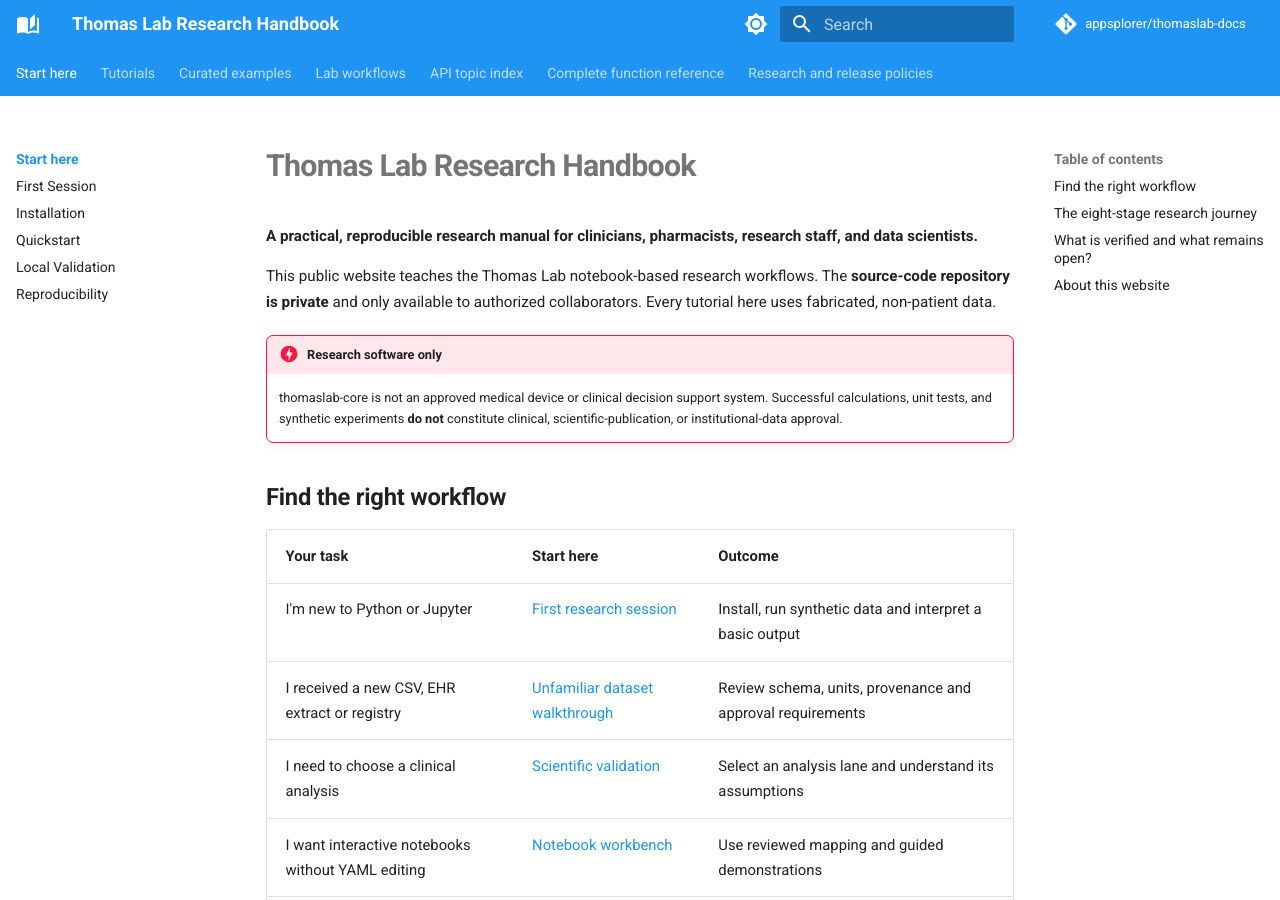
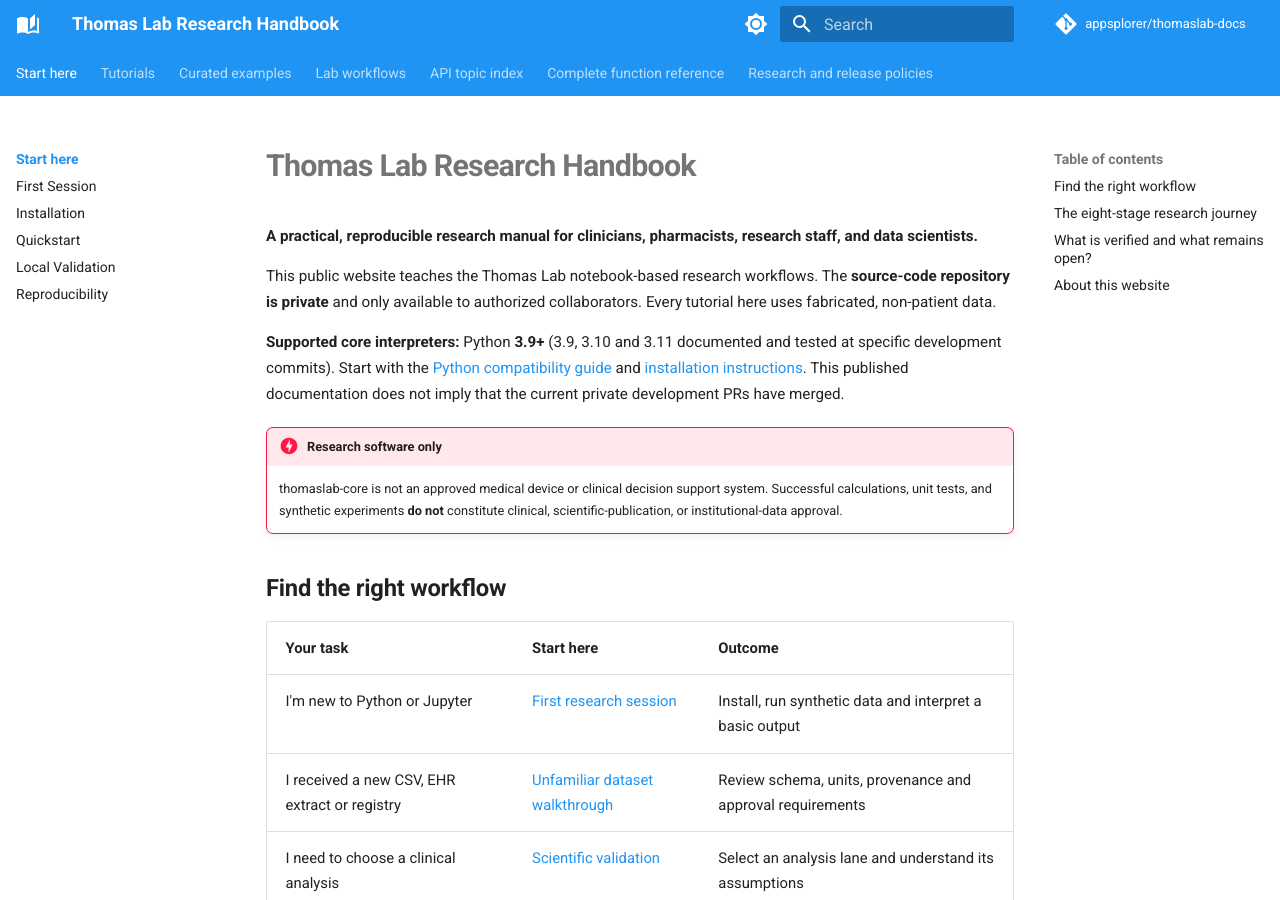
Before and after one commit to appsplorer/thomaslab-docs, an MkDocs documentation site: the page built from docs/index.md, in a window 1280 px wide and 900 px high. Built offline with MkDocs 1.6.1 and Material for MkDocs 9.7.7, drawn with Linux system fonts in a browser that asks for light colours; comment, search, counter and statistics services are not loaded.

Commit message:
docs: align Python 3.9+ environment guidance with private core metadata

```diff
--- a/docs/index.md
+++ b/docs/index.md
@@ -3,6 +3,8 @@
 **A practical, reproducible research manual for clinicians, pharmacists, research staff, and data scientists.**
 
 This public website teaches the Thomas Lab notebook-based research workflows. The **source-code repository is private** and only available to authorized collaborators. Every tutorial here uses fabricated, non-patient data.
+
+**Supported core interpreters:** Python **3.9+** (3.9, 3.10 and 3.11 documented and tested at specific development commits). Start with the [Python compatibility guide](getting-started/python-compatibility.md) and [installation instructions](getting-started/installation.md). This published documentation does not imply that the current private development PRs have merged.
 
 !!! danger "Research software only"
     thomaslab-core is not an approved medical device or clinical decision support system. Successful calculations, unit tests, and synthetic experiments **do not** constitute clinical, scientific-publication, or institutional-data approval.
```
